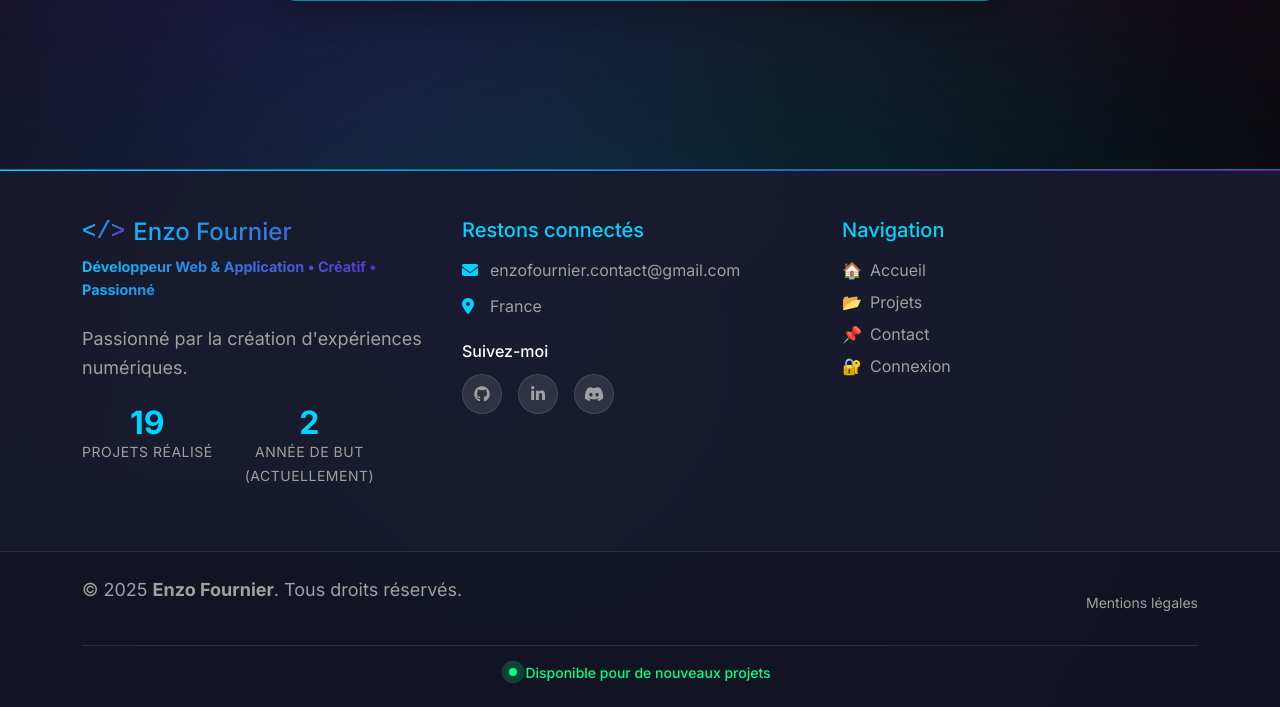
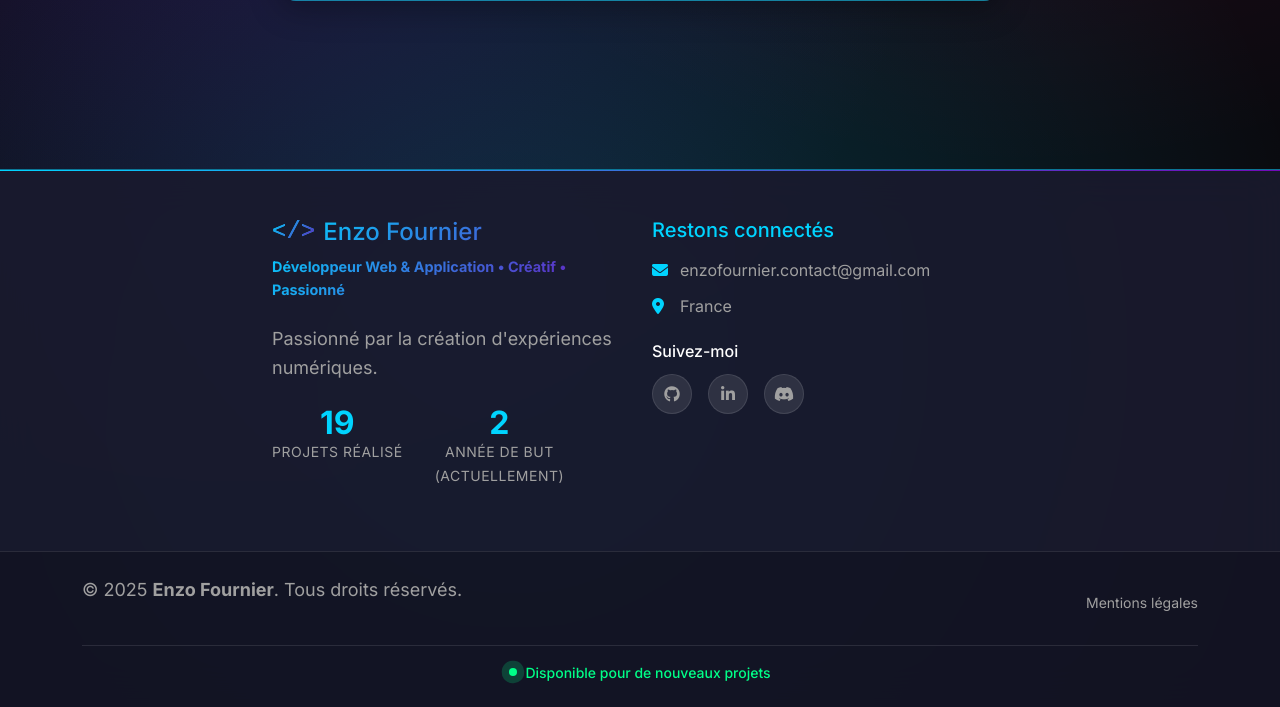
Before and after one commit to Fydyr/portfolio, a PHP site: template views/404.php in a window 1280 px wide. Shown: the part 1061-1768 px from the top of the page. Run offline with PHP 8.4, Linux system fonts and the light colour scheme; the template is opened without the code that fills it: most values are stand-ins (such as "Sample title", 1, 10 or a date in 2020); data that the repository does not hold is empty.

Commit message:
style(footer): retrait de la colonne navigation

```diff
--- a/includes/footer.php
+++ b/includes/footer.php
@@ -8,7 +8,7 @@
     <!-- Footer principal -->
     <div class="footer-main">
         <div class="container">
-            <div class="row g-4">
+            <div class="row g-4 justify-content-center">
 
                 <!-- Colonne 1: À propos -->
                 <div class="col-lg-4 col-md-12">
@@ -69,23 +69,6 @@
                             </div>
                         </div>
                     </div>
-                </div>
-
-                <!-- Navigation rapide -->
-                <div class="col-lg-4 col-md-12">
-                    <h4 class="footer-widget-title">Navigation</h4>
-                    <ul class="nav-links">
-                        <?php foreach ($nav_items as $page => $item): ?>
-                            <?php if ($page !== 'logout' && $page !== 'admin'): ?>
-                                <li>
-                                    <a href="<?php echo $item['url']; ?>" class="footer-link">
-                                        <span class="link-icon"><?php echo $item['icon']; ?></span>
-                                        <?php echo $item['title']; ?>
-                                    </a>
-                                </li>
-                            <?php endif; ?>
-                        <?php endforeach; ?>
-                    </ul>
                 </div>
             </div>
         </div>
```
